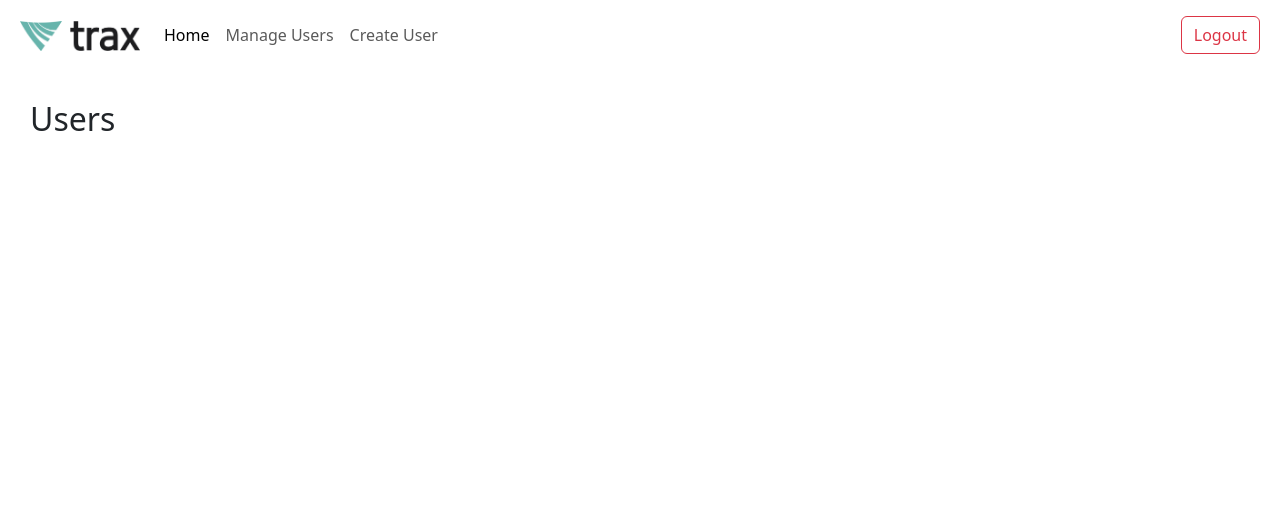
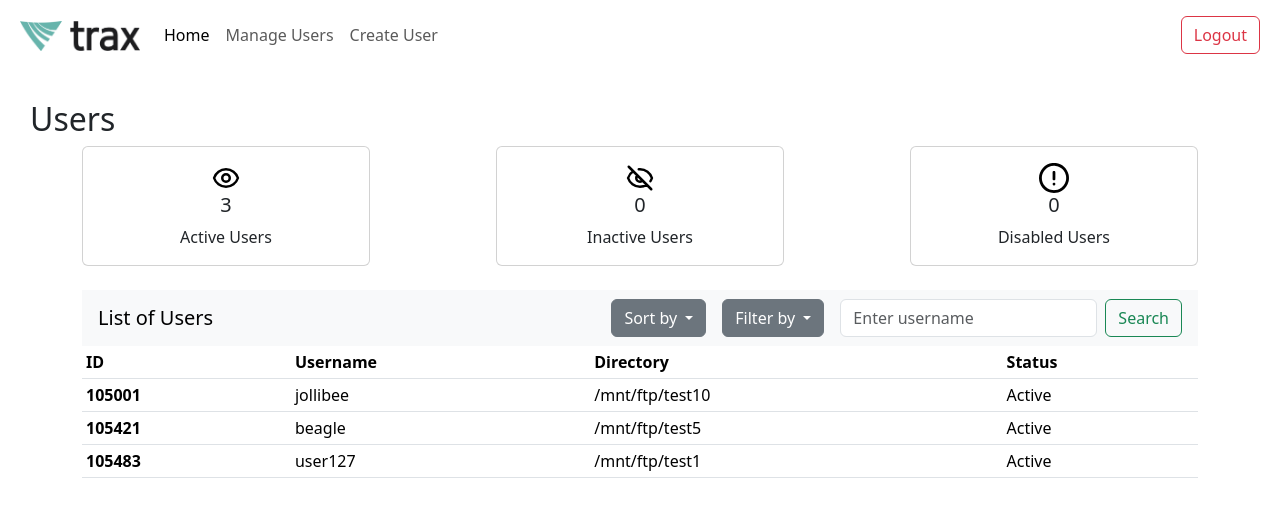
Before and after one commit to sanashii/proftpd_flask, a Flask app: page /home in a window 1280 px wide. Shown: the top 517 px of the page. Run offline with Flask 3, Linux system fonts and the light colour scheme; a user stored in the database is signed in.

Commit message:
card & table components for home page done

```diff
--- a/app.py
+++ b/app.py
@@ -1,4 +1,4 @@
-from flask import Flask, render_template, url_for, request, redirect, session
+from flask import Flask, jsonify, render_template, url_for, request, redirect, session
 from flask_session import Session
 from flask_sqlalchemy import SQLAlchemy
 from flask_migrate import Migrate
@@ -36,7 +36,7 @@ def login():
     return render_template('login.html')
 
 
-@app.route('/password_reset', methods=['GET', 'POST'])
+@app.route('/password_reset', methods=['GET', 'POST']) #! NOTE: to be updated / changed when using the actual trax domain
 def password_reset():
     if request.method == 'POST':
         username = request.form['username']
@@ -58,11 +58,43 @@ def password_reset():
     return render_template('password_reset.html')
 
 
-@app.route('/home')
+@app.route('/home', methods=['GET'])
 def home():
     if not session.get("username"):
         return redirect("/login")
-    return render_template('home.html')
+
+    sort_by = request.args.get('sort_by', 'id')
+    filter_status = request.args.get('filter_by', 'all')
+    search_query = request.args.get('search', '')
+
+    users = get_filtered_sorted_users(sort_by, filter_status, search_query)
+    return render_template('home.html', users=users)
+
+def get_filtered_sorted_users(sort_by='id', filter_status='all', search_query=''):
+    query = User.query
+
+    # Filtering logic
+    if filter_status == 'active':
+        query = query.filter_by(status='Active')
+    elif filter_status == 'inactive':
+        query = query.filter(User.status.in_(['Inactive', 'Disabled']))
+    elif filter_status == 'all':
+        query = query.filter(User.status.in_(['Active', 'Inactive', 'Disabled']))
+
+    # Sorting logic
+    if sort_by == 'username':
+        query = query.order_by(User.username)
+    elif sort_by == 'id':
+        query = query.order_by(User.id)
+    elif sort_by == 'directory':
+        query = query.order_by(User.directory)
+
+    # Search logic
+    if search_query:
+        query = query.filter(User.username.like(f'%{search_query}%'))  # case insensitive search
+
+    return query.all()
+
 
 @app.route('/logout')
 def logout():
@@ -90,39 +122,17 @@ def create_user():
     db.session.commit()
     return render_template('create_user.html', show_modal=' ') #TODO: not working yet
 
+@app.route('/api/user_status_counts', methods=['GET'])
+def get_user_status_counts():
+    active_users_count = User.query.filter_by(status='Active').count()
+    inactive_users_count = User.query.filter(User.status.in_(['Inactive', 'Disabled'])).count()
+    disabled_users_count = User.query.filter_by(status='Disabled').count()
 
-@app.route('/get_users', methods=['GET', 'POST'])
-def get_users():
-    sort_by = request.args.get('sort_by', 'id')  # default to sorting by ID
-    filter_status = request.args.get('filter_by', 'all')  # default to no filter
-    search_query = request.args.get('search', '')
-
-    query = User.query
-
-    # filtering logic
-    if filter_status == 'active':
-        query = query.filter_by(status='Active')
-    elif filter_status == 'inactive':
-        query = query.filter(User.status.in_(['Inactive', 'Disabled']))
-    elif filter_status == 'all':
-        query = query.filter(User.status.in_(['Active', 'Inactive', 'Disabled']))
-
-    # sorting logic
-    if sort_by == 'username':
-        query = query.order_by(User.username)
-    elif sort_by == 'id':
-        query = query.order_by(User.id)
-    elif sort_by == 'directory':
-        query = query.order_by(User.directory)
-
-
-    # search logic
-    if search_query:
-        query = query.filter(User.username.like(f'%{search_query}%')) # case insensitive search
-
-    users = query.all()
-    return render_template('user_table.html', users=users) # renders the user table component
-
+    return jsonify({
+        'active_users': active_users_count,
+        'inactive_users': inactive_users_count,
+        'disabled_users': disabled_users_count
+    })
 
 class User(db.Model):
     id = db.Column(db.Integer, primary_key=True)
--- a/static/scripts.js
+++ b/static/scripts.js
@@ -55,3 +55,23 @@ function updateURLParams(param, value) {
     url.searchParams.set(param, value);
     window.location.href = url.toString();
 }
+
+// for card component
+function fetchUserStatusCounts() {
+    $.ajax({
+        url: '/api/user_status_counts',
+        method: 'GET',
+        success: function(data) {
+            $('#active-users').text(data.active_users);
+            $('#inactive-users').text(data.inactive_users);
+            $('#disabled-users').text(data.disabled_users);
+        },
+        error: function(error) {
+            console.log("Error fetching user status counts", error);
+        }
+    });
+}
+
+$(document).ready(function() {
+    fetchUserStatusCounts();
+});
--- a/templates/card_component.html
+++ b/templates/card_component.html
@@ -4,17 +4,20 @@
     <meta charset="UTF-8">
     <meta name="viewport" content="width=device-width, initial-scale=1.0">
     <title>Card Component for Home</title>
+    <script src="/static/scripts.js"></script>
 
     <!-- Bootstrap CSS -->
-    <link href="https://cdn.jsdelivr.net/npm/bootstrap@5.3.3/dist/css/bootstrap.min.css" rel="stylesheet" integrity="sha384-QWTKZyjpPEjISv5WaRU9OFeRpok6YctnYmDr5pNlyT2bRjXh0JMhjY6hW+ALEwIH" crossorigin="anonymous">
-    <script src="https://cdn.jsdelivr.net/npm/bootstrap@5.3.3/dist/js/bootstrap.bundle.min.js" integrity="sha384-YvpcrYf0tY3lHB60NNkmXc5s9fDVZLESaAA55NDzOxhy9GkcIdslK1eN7N6jIeHz" crossorigin="anonymous"></script>
+    <link href="https://cdn.jsdelivr.net/npm/bootstrap@5.3.3/dist/css/bootstrap.min.css" rel="stylesheet">
+    <script src="https://code.jquery.com/jquery-3.7.1.min.js"></script>
+    <script src="https://cdn.jsdelivr.net/npm/bootstrap@5.3.3/dist/js/bootstrap.bundle.min.js"></script>
 </head>
 <body>
-    <!-- TODO: allow th cards to dynamically fetch the status from the database / server in the meantime, static lng sa for front end purposes -->
+
+    <div class="card-container d-flex justify-content-between">
         <div class="card text-center" style="width: 18rem;">
             <div class="card-body">
                 <img src="static/img/eye-svgrepo-com.svg" alt="Active Card Icon" style="width: 30px; height: 30px;">
-            <h5 class="card-title">3</h5>
+                <h5 id="active-users" class="card-title">0</h5>
                 <p class="card-text">Active Users</p>
             </div>
         </div>
@@ -22,7 +25,7 @@
         <div class="card text-center" style="width: 18rem;">
             <div class="card-body">
                 <img src="static/img/eye-slash-svgrepo-com.svg" alt="Inactive Card Icon" style="width: 30px; height: 30px;">
-            <h5 class="card-title">5</h5>
+                <h5 id="inactive-users" class="card-title">0</h5>
                 <p class="card-text">Inactive Users</p>
             </div>
         </div>
@@ -30,8 +33,9 @@
         <div class="card text-center" style="width: 18rem;">
             <div class="card-body">
                 <img src="static/img/error-16-svgrepo-com.svg" alt="Disabled Card Icon" style="width: 30px; height: 30px;">
-            <h5 class="card-title">2</h5>
+                <h5 id="disabled-users" class="card-title">0</h5>
                 <p class="card-text">Disabled Users</p>
+            </div>
         </div>
     </div>
 </body>
--- a/templates/home.html
+++ b/templates/home.html
@@ -4,10 +4,12 @@
     <meta charset="UTF-8">
     <title>ProFTPD Main Page</title>
     <link rel="stylesheet" href="static/home.css">
+    <script src="/static/scripts.js"></script>
+    <script>$('.dropdown-toggle').dropdown()</script>
     <script src="https://code.jquery.com/jquery-3.7.1.min.js" integrity="sha256-/JqT3SQfawRcv/BIHPThkBvs0OEvtFFmqPF/lYI/Cxo=" crossorigin="anonymous"></script>
-    <script src="/static/scripts.js"></script>
 
     <!-- Bootstrap CSS -->
+    <script>$('.dropdown-toggle').dropdown()</script>
     <link href="https://cdn.jsdelivr.net/npm/bootstrap@5.3.3/dist/css/bootstrap.min.css" rel="stylesheet" integrity="sha384-QWTKZyjpPEjISv5WaRU9OFeRpok6YctnYmDr5pNlyT2bRjXh0JMhjY6hW+ALEwIH" crossorigin="anonymous">
     <script src="https://cdn.jsdelivr.net/npm/bootstrap@5.3.3/dist/js/bootstrap.bundle.min.js" integrity="sha384-YvpcrYf0tY3lHB60NNkmXc5s9fDVZLESaAA55NDzOxhy9GkcIdslK1eN7N6jIeHz" crossorigin="anonymous"></script>
 </head>
@@ -36,8 +38,11 @@
 
     <!-- Main Content Area -->
     <section id="content" class="content-section">
-        <!-- This is where the dynamic content will be loaded -->
         <h2>Users</h2>
+        <div class="container" method="GET" action="/home">
+          {% include 'card_component.html' %}
+          {% include 'user_table.html' %}
+        </div>
     </section>
 </body>
 </html>
--- a/templates/user_table.html
+++ b/templates/user_table.html
@@ -14,18 +14,18 @@
     <script src="https://cdn.jsdelivr.net/npm/bootstrap@5.3.3/dist/js/bootstrap.bundle.min.js" integrity="sha384-YvpcrYf0tY3lHB60NNkmXc5s9fDVZLESaAA55NDzOxhy9GkcIdslK1eN7N6jIeHz" crossorigin="anonymous"></script>
 </head>
 <body>
-    <nav class="navbar navbar-light bg-light justify-content-between">
-        <a class="navbar-brand">List of Users</a>
-        <form class="form-inline d-flex align-items-center" method="GET" action="/get_users">
+    <nav class="navbar navbar-light bg-light justify-content-between mt-4">
+        <a class="navbar-brand ms-3">List of Users</a>
+        <form class="form-inline d-flex align-items-center">
             <!--TODO: add search logic-->
             <div class="dropdown me-3">
                 <button class="btn btn-secondary dropdown-toggle" data-bs-toggle="dropdown" type="button" id="sortDropdown" aria-expanded="false">
                     Sort by
                 </button>
                 <ul class="dropdown-menu" aria-labelledby="sortDropdown">
-                    <li><a class="dropdown-item" href="javascript:void(0)" onclick="updateURLParams('sort_by', 'username')">Username</a></li>
-                    <li><a class="dropdown-item" href="javascript:void(0)" onclick="updateURLParams('sort_by', 'id')">ID</a></li>
-                    <li><a class="dropdown-item" href="javascript:void(0)" onclick="updateURLParams('sort_by', 'directory')">Directory</a></li>
+                    <li><a class="dropdown-item" href="#" onclick="updateURLParams('sort_by', 'username')">Username</a></li>
+                    <li><a class="dropdown-item" href="#" onclick="updateURLParams('sort_by', 'id')">ID</a></li>
+                    <li><a class="dropdown-item" href="#" onclick="updateURLParams('sort_by', 'directory')">Directory</a></li>
                 </ul>
             </div>
 
@@ -34,9 +34,9 @@
                     Filter by
                 </button>
                 <ul class="dropdown-menu" aria-labelledby="filterDropdown">
-                    <li><a class="dropdown-item" href="javascript:void(0)" onclick="updateURLParams('filter_by', 'active')">Active</a></li>
-                    <li><a class="dropdown-item" href="javascript:void(0)" onclick="updateURLParams('filter_by', 'inactive')">Inactive/Disabled</a></li>
-                    <li><a class="dropdown-item" href="javascript:void(0)" onclick="updateURLParams('filter_by', 'all')">All</a></li>
+                    <li><a class="dropdown-item" href="#" onclick="updateURLParams('filter_by', 'active')">Active</a></li>
+                    <li><a class="dropdown-item" href="#" onclick="updateURLParams('filter_by', 'inactive')">Inactive/Disabled</a></li>
+                    <li><a class="dropdown-item" href="#" onclick="updateURLParams('filter_by', 'all')">All</a></li>
                 </ul>
             </div>
 
```
Also changed, not shown: 1 other file. Lines whose indentation alone changed are shown as unchanged.
